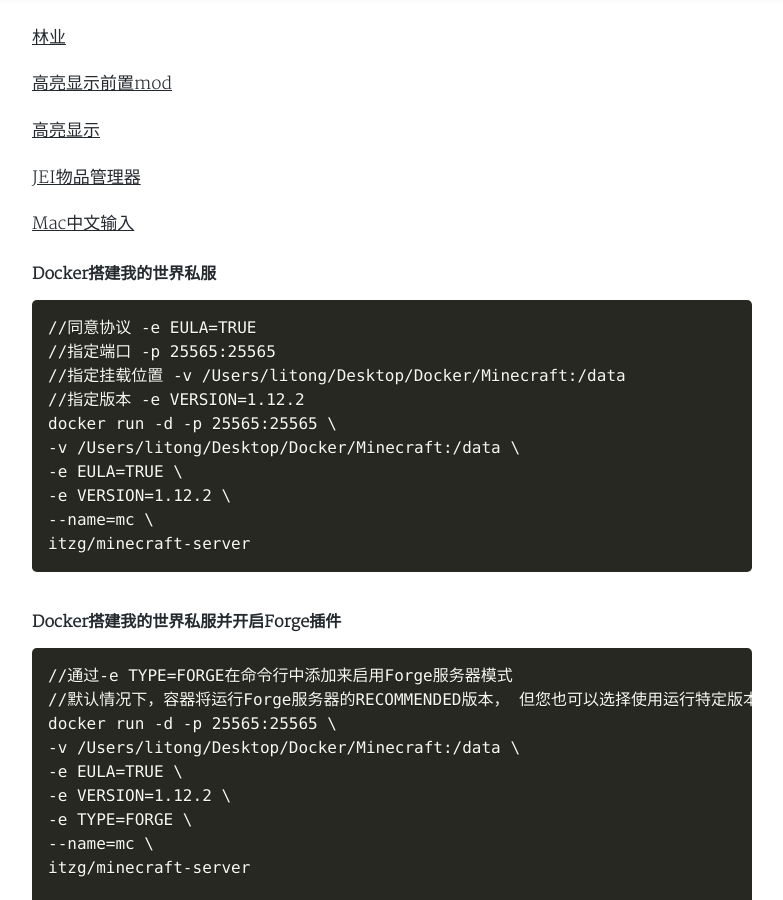
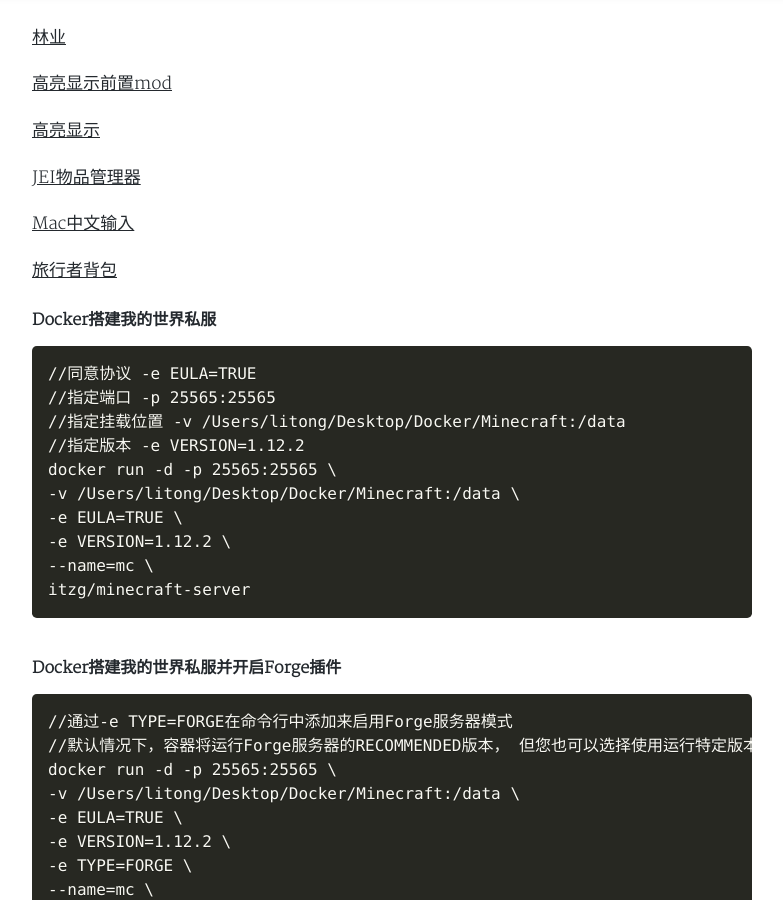
Before and after one commit to litong1993/litong1993.github.com, a Jekyll site: the page built from _posts/游戏/2019-11-24-我的世界.md, in a window 1280 px wide and 900 px high, scrolled down 1023 px. Shown: the whole window, without its empty margins (248-1031 px from the left). Built offline with Jekyll 4.4.1, drawn with Linux system fonts in a browser that asks for light colours; nearby versions of some CDN libraries; a style sheet for code colours, icons or effects is not loaded.

Commit message:
Update 2019-11-24-我的世界.md

```diff
--- a/_posts/游戏/2019-11-24-我的世界.md
+++ b/_posts/游戏/2019-11-24-我的世界.md
@@ -40,6 +40,8 @@ tags: 游戏
 [JEI物品管理器](https://www.mcmod.cn/class/459.html)
 
 [Mac中文输入](https://github.com/Axeryok/CocoaInput)
+
+[旅行者背包](https://www.mcmod.cn/class/1732.html)
 
 #### Docker搭建我的世界私服
 
```
